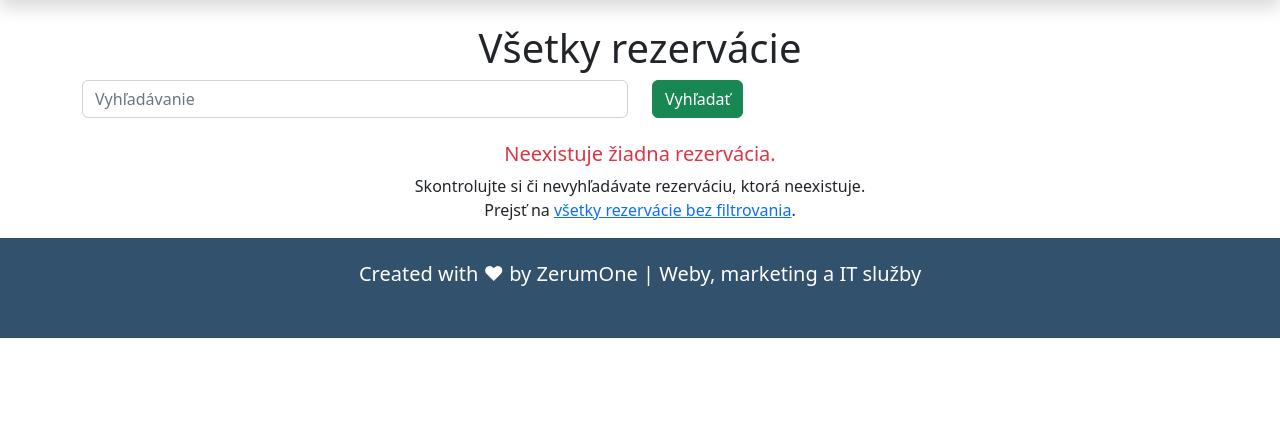
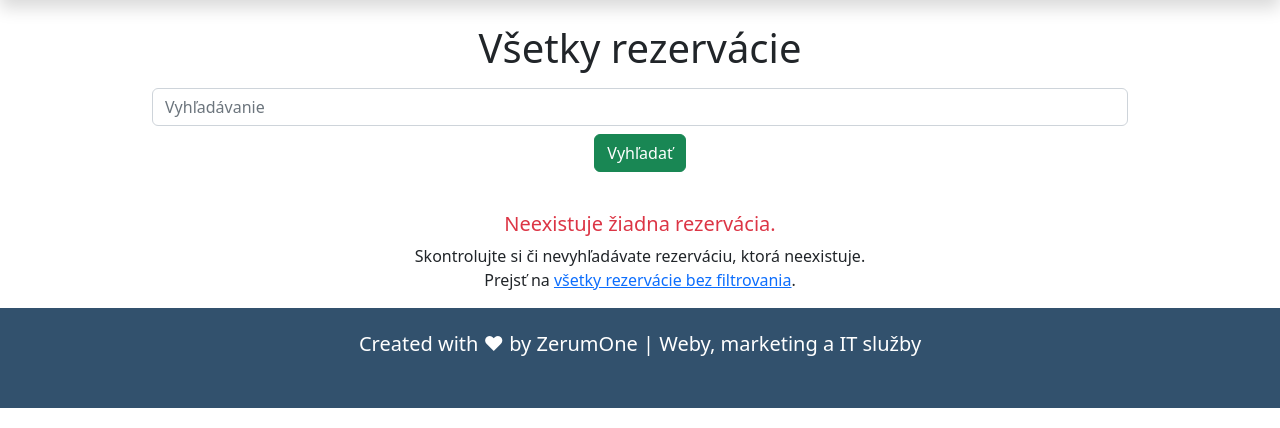
Before and after one commit to neisor/table-reservation-lobbybar, a Django app: page /all in a window 1280 px wide. Shown: the part 56-484 px from the top of the page. Run offline with Django 4.2, Linux system fonts and the light colour scheme; the visitor is signed in with stand-in values (Sample User, id 1); data that the repository does not hold is empty.

Commit message:
feat: center search form in all_reservations template and button in create new reservation template

```diff
--- a/table_reservation/reservations/templates/reservations/all_reservations.html
+++ b/table_reservation/reservations/templates/reservations/all_reservations.html
@@ -2,15 +2,11 @@
 {% block content %}
     <h1 class="text-center">Všetky rezervácie</h1>
 
-    <div class="container">
+    <div class="container kontajner mt-3">
         <form id="search_form" method="GET">
-            <div class="row">
-                <div class="col">
-                    <input type="search" id="search" class="form-control" name="search" placeholder="Vyhľadávanie">
-                </div>
-                <div class="col">
-                    <button class="btn btn-success" type="submit" form="search_form">Vyhľadať</button>
-                </div>
+            <input type="search" id="search" class="form-control" name="search" placeholder="Vyhľadávanie">
+            <div class="d-flex justify-content-center">
+                <button class="btn btn-success mt-2 mb-3" type="submit" form="search_form">Vyhľadať</button>
             </div>
         </form>
     </div>
--- a/table_reservation/reservations/templates/reservations/create_new_reservation.html
+++ b/table_reservation/reservations/templates/reservations/create_new_reservation.html
@@ -17,7 +17,9 @@
         <form action="{% url 'create_new_reservation' %}" id="create_new_reservation_form" method="POST" enctype="multipart/form-data">
             {% crispy form %}
         </form>
-        <button class="btn btn-success mt-3" type="submit" form="create_new_reservation_form">Vytvoriť novú rezerváciu</button>
+        <div class="d-flex justify-content-center">
+            <button class="btn btn-success mt-3" type="submit" form="create_new_reservation_form">Vytvoriť novú rezerváciu</button>
+        </div>
     </div>
 
 {% endblock %}
```
